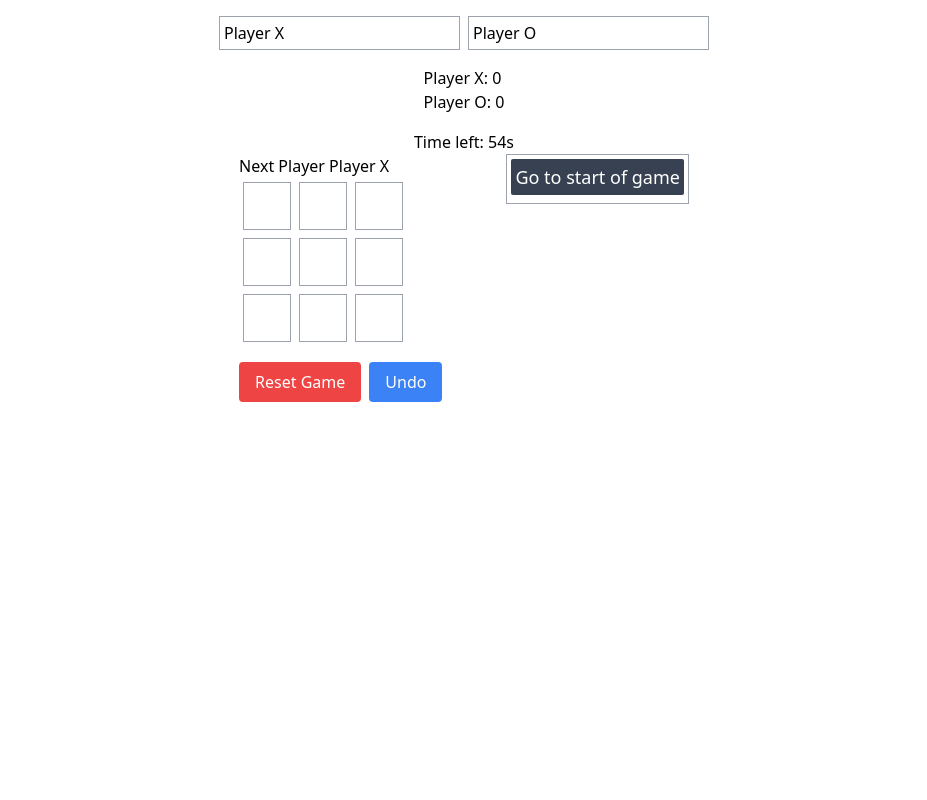
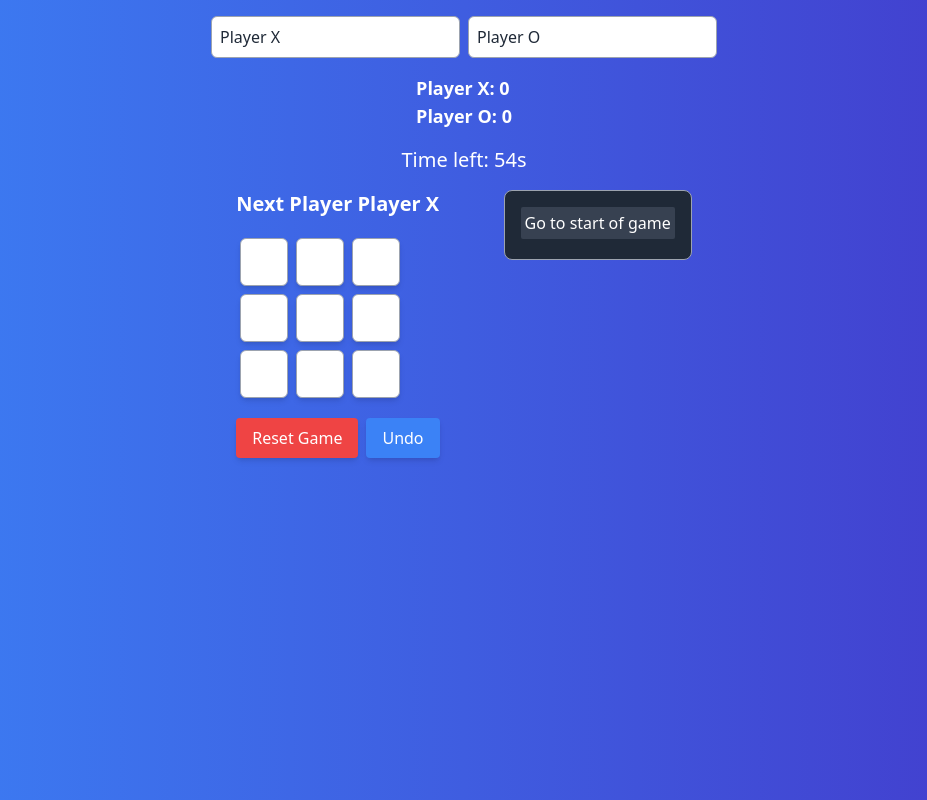
Before and after one commit to md-sazzadul/tic-tac-toe, a React (Vite) app: page / in a window 1280 px wide. Shown: the whole page, without its empty margins (176-1103 px from the left). Built offline with nearby package versions, Linux system fonts and the light colour scheme.

Commit message:
modified some styling

```diff
--- a/src/components/Board/Board.jsx
+++ b/src/components/Board/Board.jsx
@@ -24,7 +24,7 @@ const Board = ({ xIsNext, squares, onPlay, playerX, playerO }) => {
 
   return (
     <>
-      <div>{status}</div>
+      <div className="text-xl font-semibold mb-4">{status}</div>
       <div className="flex">
         {[0, 1, 2].map((i) => (
           <Square
--- a/src/components/Game/Game.jsx
+++ b/src/components/Game/Game.jsx
@@ -71,7 +71,9 @@ const Game = () => {
     }
     return (
       <li key={move} className="bg-gray-700 text-white mb-1 p-1 rounded-sm">
-        <button onClick={() => jumpTo(move)}>{description}</button>
+        <button onClick={() => jumpTo(move)} className="hover:text-yellow-400">
+          {description}
+        </button>
       </li>
     );
   });
@@ -94,24 +96,24 @@ const Game = () => {
   }, []);
 
   return (
-    <div className="flex flex-col items-center p-4">
+    <div className="flex flex-col items-center p-4 bg-gradient-to-r from-blue-500 to-indigo-700 min-h-screen text-white">
       <div className="mb-4">
         <input
           type="text"
           value={playerX}
           onChange={(e) => setPlayerX(e.target.value)}
           placeholder="Player X Name"
-          className="mr-2 p-1 border border-gray-400"
+          className="mr-2 p-2 rounded-md border border-gray-400 bg-white text-gray-800"
         />
         <input
           type="text"
           value={playerO}
           onChange={(e) => setPlayerO(e.target.value)}
           placeholder="Player O Name"
-          className="p-1 border border-gray-400"
+          className="p-2 rounded-md border border-gray-400 bg-white text-gray-800"
         />
       </div>
-      <div className="mb-4">
+      <div className="mb-4 text-lg font-bold">
         <div>
           {playerX}: {scoreX}
         </div>
@@ -119,7 +121,7 @@ const Game = () => {
           {playerO}: {scoreO}
         </div>
       </div>
-      <div>Time left: {timeLeft}s</div>
+      <div className="mb-4 text-xl">Time left: {timeLeft}s</div>
       <div className="flex justify-center">
         <div className="mr-16">
           <Board
@@ -129,15 +131,15 @@ const Game = () => {
             playerX={playerX}
             playerO={playerO}
           ></Board>
-          <div className="mt-4">
+          <div className="mt-4 flex justify-center">
             <button
-              className="bg-red-500 text-white py-2 px-4 rounded mr-2"
+              className="bg-red-500 text-white py-2 px-4 rounded mr-2 shadow-md hover:bg-red-700 transition duration-300"
               onClick={resetGame}
             >
               Reset Game
             </button>
             <button
-              className="bg-blue-500 text-white py-2 px-4 rounded"
+              className="bg-blue-500 text-white py-2 px-4 rounded shadow-md hover:bg-blue-700 transition duration-300"
               onClick={handleUndo}
             >
               Undo
@@ -145,7 +147,9 @@ const Game = () => {
           </div>
         </div>
         <div>
-          <ol className="border border-gray-400 p-1 text-lg">{moves}</ol>
+          <ol className="border border-gray-400 p-4 rounded-lg bg-gray-800">
+            {moves}
+          </ol>
         </div>
       </div>
     </div>
--- a/src/components/Square/Square.jsx
+++ b/src/components/Square/Square.jsx
@@ -1,9 +1,11 @@
 const Square = ({ value, onSquareClick, isWinningSquare }) => {
   return (
     <button
-      className={`bg-white border border-gray-400 h-12 w-12 m-1 leading-9 text-lg ${
-        isWinningSquare ? "bg-yellow-300" : ""
-      }`}
+      className={`h-12 w-12 m-1 leading-9 text-lg font-bold border border-gray-400 rounded-md shadow-md transition duration-300 ${
+        isWinningSquare
+          ? "bg-yellow-300 text-gray-800"
+          : "bg-white text-gray-800"
+      } hover:bg-gray-200`}
       onClick={onSquareClick}
     >
       {value}
```
